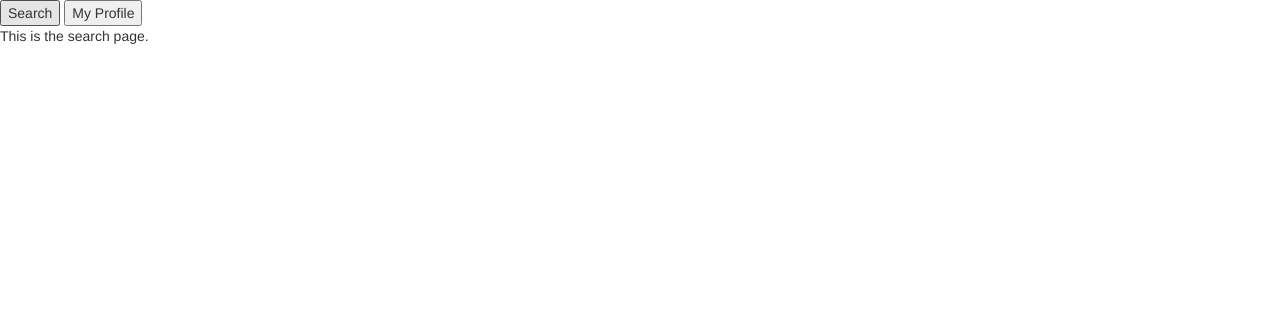
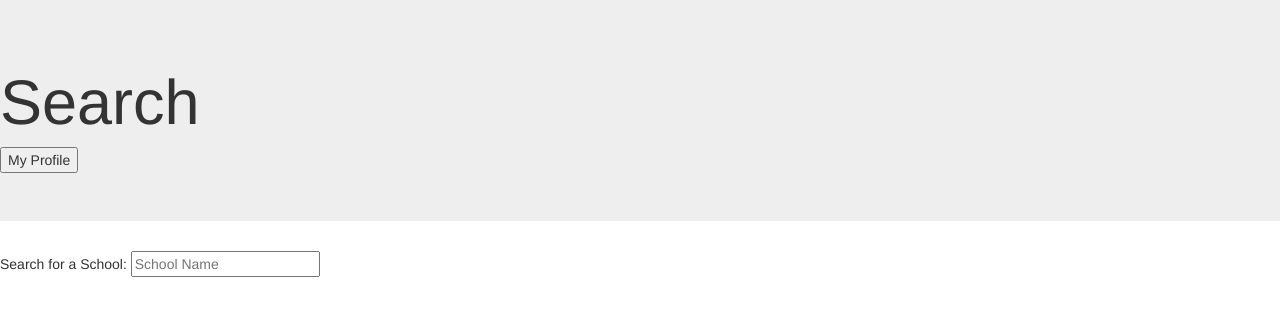
Before and after one commit to getedu/getedu, a website: page public/index.html at #!/searchresults in a window 1280 px wide. Drawn offline with nearby package versions, Linux system fonts and the light colour scheme; some packages are replaced by stand-ins of ours.

Commit message:
Added back institutions.json and updating search functionality

```diff
--- a/public/index.html
+++ b/public/index.html
@@ -7,8 +7,8 @@
 </head>
 <body ng-app="getEd" ng-controller="mainCtrl">
 
-	<button ui-sref="search">Search</button>
-	<button ui-sref="userProfile">My Profile</button>
+	<!-- <button ui-sref="search">Search</button>
+	<button ui-sref="userProfile">My Profile</button> -->
 	<div ui-view></div>
 
 
--- a/public/templates/searchTmpl.html
+++ b/public/templates/searchTmpl.html
@@ -1 +1,13 @@
-This is the search page.
+
+<header class="jumbotron">
+	<div class="header">
+		<h1>Search</h1>
+	</div>
+
+	<button ui-sref="userProfile">My Profile</button>
+</header>
+
+<form ng-submit="searchInstitutions(search)">
+		Search for a School:
+		<input type="text" ng-model="search" placeholder="School Name"/>
+</form>
```
Also changed, not shown: public/services/searchService.js (added).
